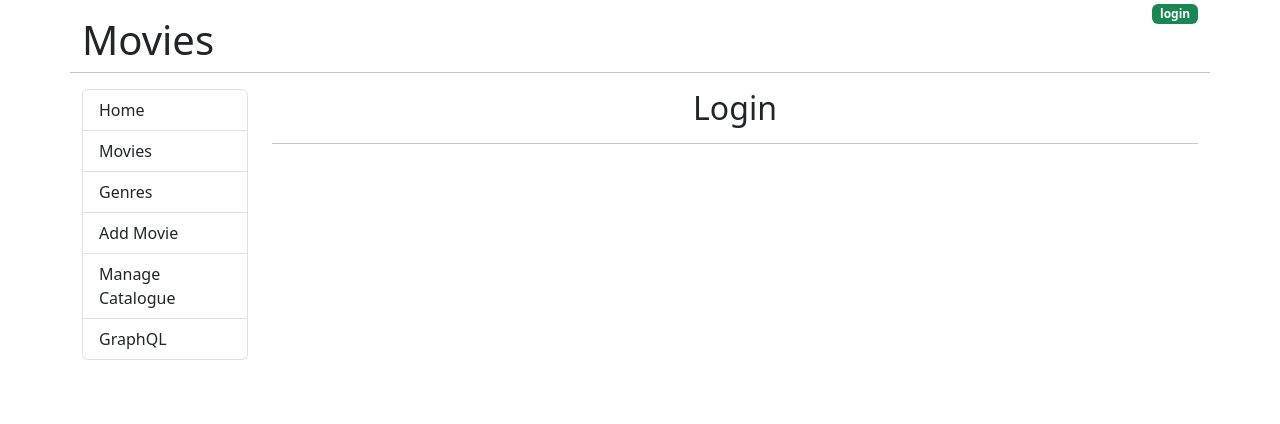
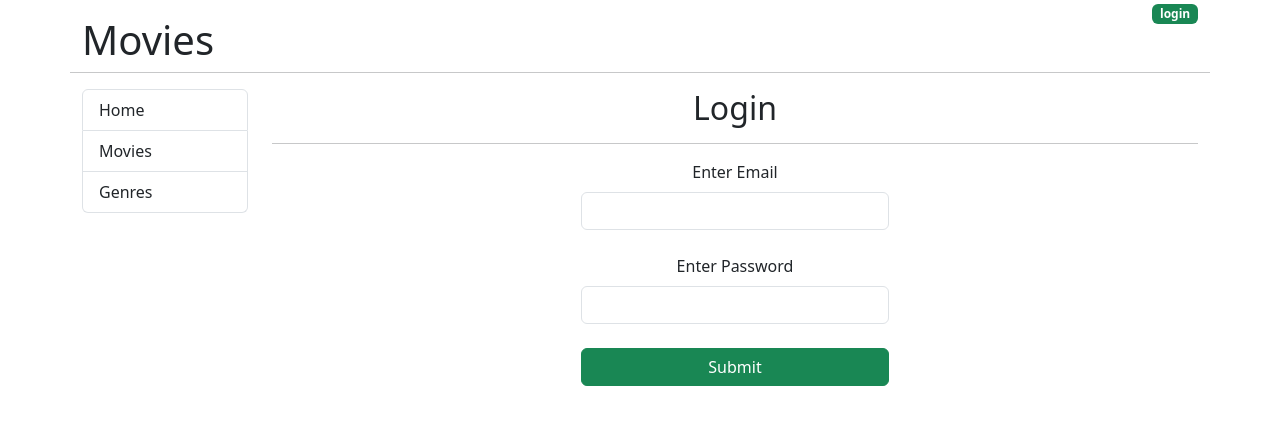
Before and after one commit to Mohamed-Fawzy77/go-react-movies-app-frontend, a React (Create React App) app: page /login in a window 1280 px wide. Shown: the top 424 px of the page. Built offline with nearby package versions, Linux system fonts and the light colour scheme.

Commit message:
add login and logout skeleton

```diff
--- a/src/App.js
+++ b/src/App.js
@@ -1,16 +1,54 @@
-import { Link, Outlet } from "react-router-dom";
+import { Link, Outlet, useNavigate } from "react-router-dom";
+import Alert from "./components/Alert";
+import { useState } from "react";
+import { capitalize } from "./utils/string";
 
 function App() {
+  const [alertMessage, setAlertMessage] = useState("");
+  const [alertClassName, setAlertClassName] = useState("d-none");
+  const [jwt, setJwt] = useState("");
+
+  const navigate = useNavigate();
+
+  const login = (jwt) => {
+    setJwt(jwt);
+    navigate("/");
+  };
+
+  const logout = () => {
+    setJwt("");
+    navigate("/login");
+  };
+
+  const removeAlert = () => {
+    setAlertMessage("");
+    setAlertClassName("d-none");
+  };
+
+  const setDangerAlert = (message) => {
+    setAlertMessage(capitalize(message));
+    setAlertClassName("alert-danger");
+  };
+
   return (
     <div className="container">
+      <Alert className={alertClassName} message={alertMessage} />
       <div className="row">
         <div className="col">
           <h1 className="mt-3">Movies</h1>
         </div>
         <div className="col text-end">
+          {jwt ? (
+            <a href="#!">
+              <span onClick={logout} className="badge bg-danger">
+                logout
+              </span>
+            </a>
+          ) : (
             <Link to="/login">
               <span className="badge bg-success">login</span>
             </Link>
+          )}
         </div>
         <hr className="mb-3"></hr>
       </div>
@@ -28,6 +66,8 @@ function App() {
               <Link to="/genres" className="list-group-item list-group-item-action">
                 Genres
               </Link>
+              {jwt && (
+                <>
                   <Link to="/admin/movie/0" className="list-group-item list-group-item-action">
                     Add Movie
                   </Link>
@@ -37,11 +77,19 @@ function App() {
                   <Link to="/graphql" className="list-group-item list-group-item-action">
                     GraphQL
                   </Link>
+                </>
+              )}
             </div>
           </nav>
         </div>
         <div className="col-md-10">
-          <Outlet />
+          <Outlet
+            context={{
+              removeAlert,
+              setDangerAlert,
+              login,
+            }}
+          />
         </div>
       </div>
     </div>
--- /dev/null
+++ b/src/components/Alert.js
@@ -0,0 +1,7 @@
+export default function Alert({ className, message }) {
+  return (
+    <div className={"text-center mt-2 alert " + className} role="alert">
+      {message}
+    </div>
+  );
+}
--- a/src/components/Login.js
+++ b/src/components/Login.js
@@ -1,9 +1,34 @@
+import { useOutletContext } from "react-router-dom";
+import Input from "./form/Input";
+import { useRef } from "react";
+
 const Login = () => {
+  const { removeAlert, setDangerAlert, login } = useOutletContext();
+
+  const email = useRef();
+  const password = useRef();
+
+  const handleSubmit = (e) => {
+    e.preventDefault();
+
+    console.log({ email, v: email.current.value });
+    if (email.current.value === "m@gmail.com") {
+      removeAlert();
+      login("jwt");
+    } else {
+      setDangerAlert("wrong credentials");
+    }
+  };
   return (
     <>
       <div className="text-center">
         <h2>Login </h2>
         <hr />
+        <form onSubmit={handleSubmit}>
+          <Input title="Enter Email" ref={email} />
+          <Input title="Enter Password" type="password" ref={password} />
+          <input type="submit" className="btn btn-success col-md-4" />
+        </form>
       </div>
     </>
   );
--- /dev/null
+++ b/src/components/form/Input.js
@@ -0,0 +1,14 @@
+import { forwardRef } from "react";
+
+const Input = forwardRef(({ title, name, ...inputAttrs }, ref) => {
+  return (
+    <div data-mdb-input-init class="form-outline mb-4 col-md-4 offset-md-4">
+      <label class="form-label" htmlFor={name}>
+        {title}
+      </label>
+      <input id={name} ref={ref} class="form-control" {...inputAttrs} />
+    </div>
+  );
+});
+
+export default Input;
--- /dev/null
+++ b/src/utils/string.js
@@ -0,0 +1,8 @@
+export const capitalize = (str) => {
+  return str
+    .split(" ")
+    .map((word) => {
+      return word.charAt(0).toUpperCase() + word.slice(1);
+    })
+    .join(" ");
+};
```
Lines whose indentation alone changed are shown as unchanged.
